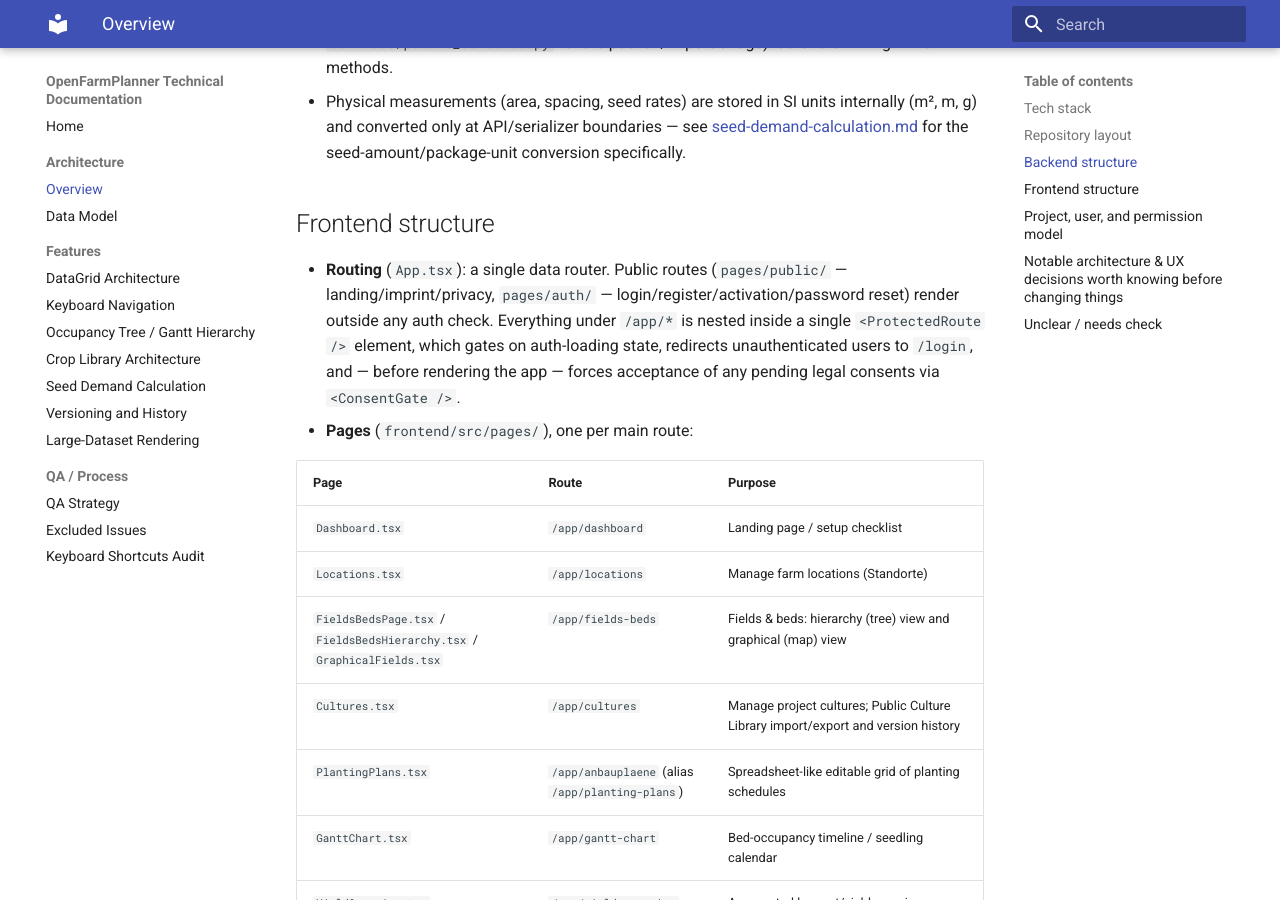
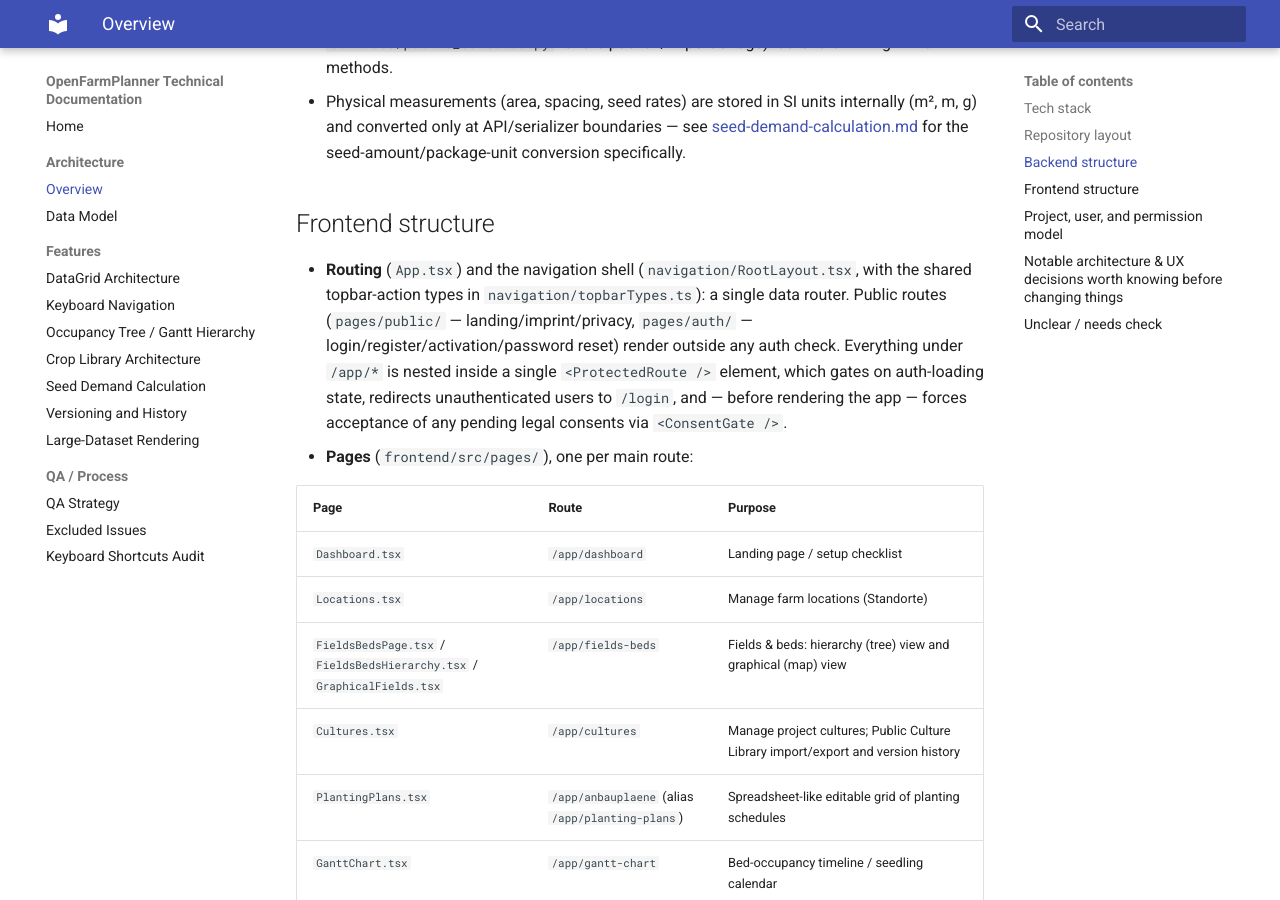
Before and after one commit to stipsitzm/OpenFarmPlanner, an MkDocs documentation site: the page built from docs/architecture-overview.md, in a window 1280 px wide and 900 px high, scrolled down 1836 px. Built offline with MkDocs 1.6.1 and Material for MkDocs 9.7.7, drawn with Linux system fonts in a browser that asks for light colours.

Commit message:
docs: update frontend architecture docs for RootLayout extraction
Co-Authored-By: Claude Fable 5 <noreply@anthropic.com>
Claude-Session: https://claude.ai/code/session_01C5puJJAcTCcs91UcroBZhs

```diff
--- a/docs/architecture-overview.md
+++ b/docs/architecture-overview.md
@@ -85,7 +85,9 @@ docs/                  # This documentation
 
 ## Frontend structure
 
-- **Routing** (`App.tsx`): a single data router. Public routes
+- **Routing** (`App.tsx`) and the navigation shell
+  (`navigation/RootLayout.tsx`, with the shared topbar-action types in
+  `navigation/topbarTypes.ts`): a single data router. Public routes
   (`pages/public/` — landing/imprint/privacy, `pages/auth/` —
   login/register/activation/password reset) render outside any auth check.
   Everything under `/app/*` is nested inside a single `<ProtectedRoute />`
```
Also changed, not shown: docs/keyboard-architecture.md (+2 -2 lines).
